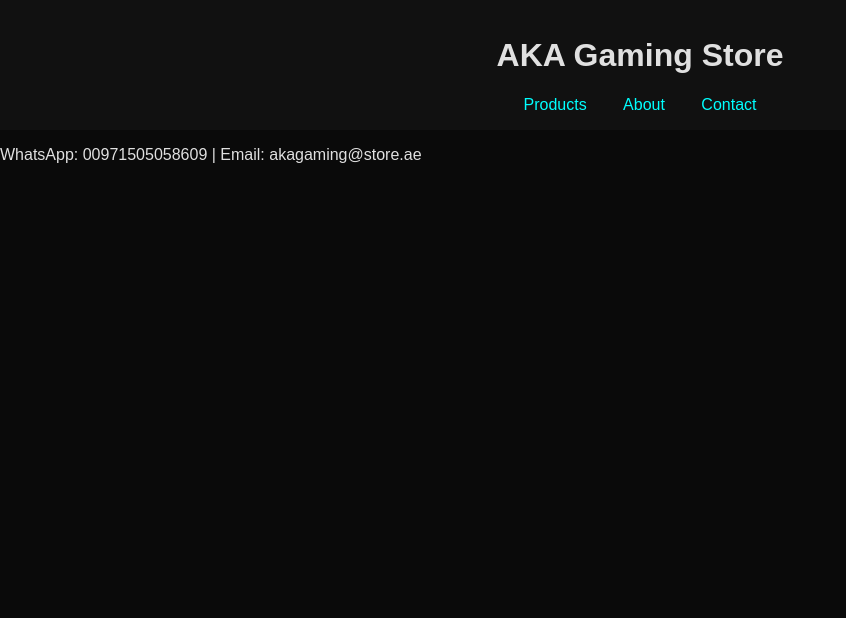
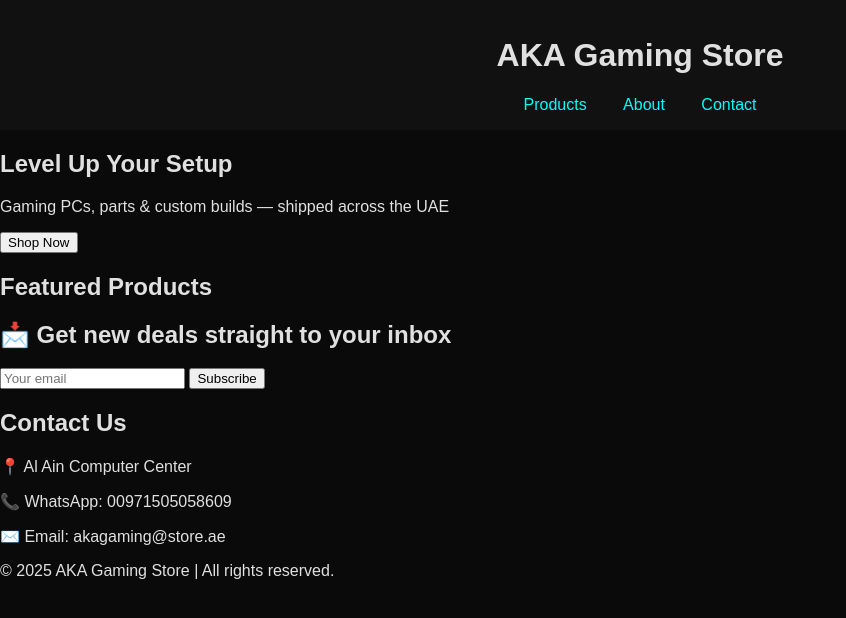
Before and after one commit to vctb12/AKA-Gaming-Store, a plain HTML site: page index.html in a window 1280 px wide. Shown: the whole page, without its empty margins (0-846 px from the left). Drawn offline with Linux system fonts and the light colour scheme.

Commit message:
Add files via upload

```diff
--- a/index.html
+++ b/index.html
@@ -2,9 +2,9 @@
 <html lang="en">
 <head>
   <meta charset="UTF-8" />
-  <meta name="viewport" content="width=device-width, initial-scale=1.0" />
+  <meta name="viewport" content="width=device-width, initial-scale=1.0"/>
   <title>AKA Gaming Store</title>
-  <link rel="stylesheet" href="style.css" />
+  <link rel="stylesheet" href="style.css">
 </head>
 <body>
   <header>
@@ -16,10 +16,36 @@
     </nav>
   </header>
 
-  <section id="products"></section>
+  <main>
+    <section id="hero">
+      <h2>Level Up Your Setup</h2>
+      <p>Gaming PCs, parts & custom builds — shipped across the UAE</p>
+      <button onclick="scrollToProducts()">Shop Now</button>
+    </section>
+
+    <section id="products">
+      <h2>Featured Products</h2>
+      <div id="product-list"></div>
+    </section>
+
+    <section id="newsletter">
+      <h2>📩 Get new deals straight to your inbox</h2>
+      <form action="https://formspree.io/f/yourFormID" method="POST">
+        <input type="email" name="email" placeholder="Your email" required>
+        <button type="submit">Subscribe</button>
+      </form>
+    </section>
+
+    <section id="contact">
+      <h2>Contact Us</h2>
+      <p>📍 Al Ain Computer Center</p>
+      <p>📞 WhatsApp: 00971505058609</p>
+      <p>✉️ Email: akagaming@store.ae</p>
+    </section>
+  </main>
 
   <footer>
-    <p>WhatsApp: 00971505058609 | Email: akagaming@store.ae</p>
+    <p>© 2025 AKA Gaming Store | All rights reserved.</p>
   </footer>
 
   <script src="script.js"></script>
```
